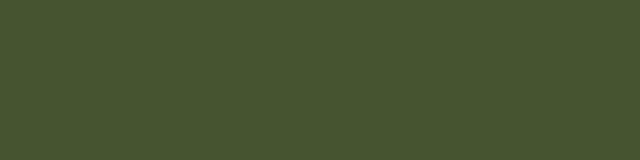
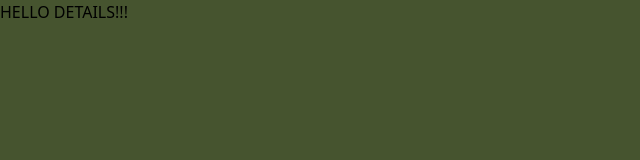
Before and after one commit to CDDR1/cocktails-app, a React (Create React App) app: page /Details/1 in a window 1280 px wide. Before the commit this address had no page. Shown: the top 160 px of the page, without its empty margins (0-640 px from the left). Built offline with nearby package versions, Linux system fonts and the light colour scheme.

Commit message:
Added cocktail details route

```diff
--- a/src/App.js
+++ b/src/App.js
@@ -1,6 +1,7 @@
 import { Routes, Route } from 'react-router-dom';
 import Home from './components/Home';
 import About from "./routes/About";
+import CocktailDetails from './routes/CocktailDetails';
 
 function App() {
     return (
@@ -8,6 +9,7 @@ function App() {
             <Routes>
                 <Route path="/" element={<Home />} exact />
                 <Route path="/About" element={<About />} exact />
+                <Route path="/Details/:id" element={<CocktailDetails />} />
             </Routes>
         </div>
     );
--- /dev/null
+++ b/src/routes/CocktailDetails.jsx
@@ -0,0 +1,7 @@
+const CocktailDetails = () => {
+    return (
+        <h1>HELLO DETAILS!!!</h1>
+    );
+};
+
+export default CocktailDetails;
```
